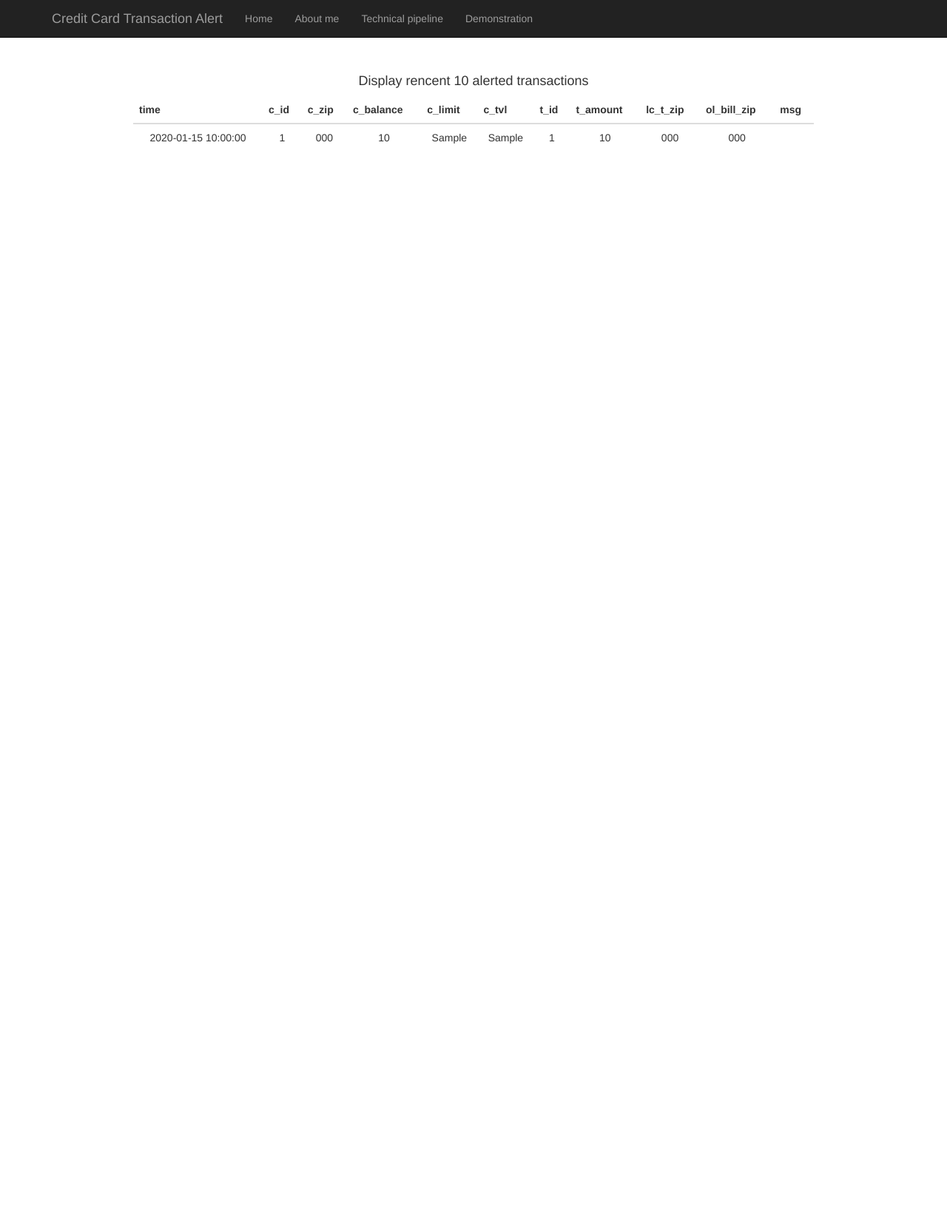
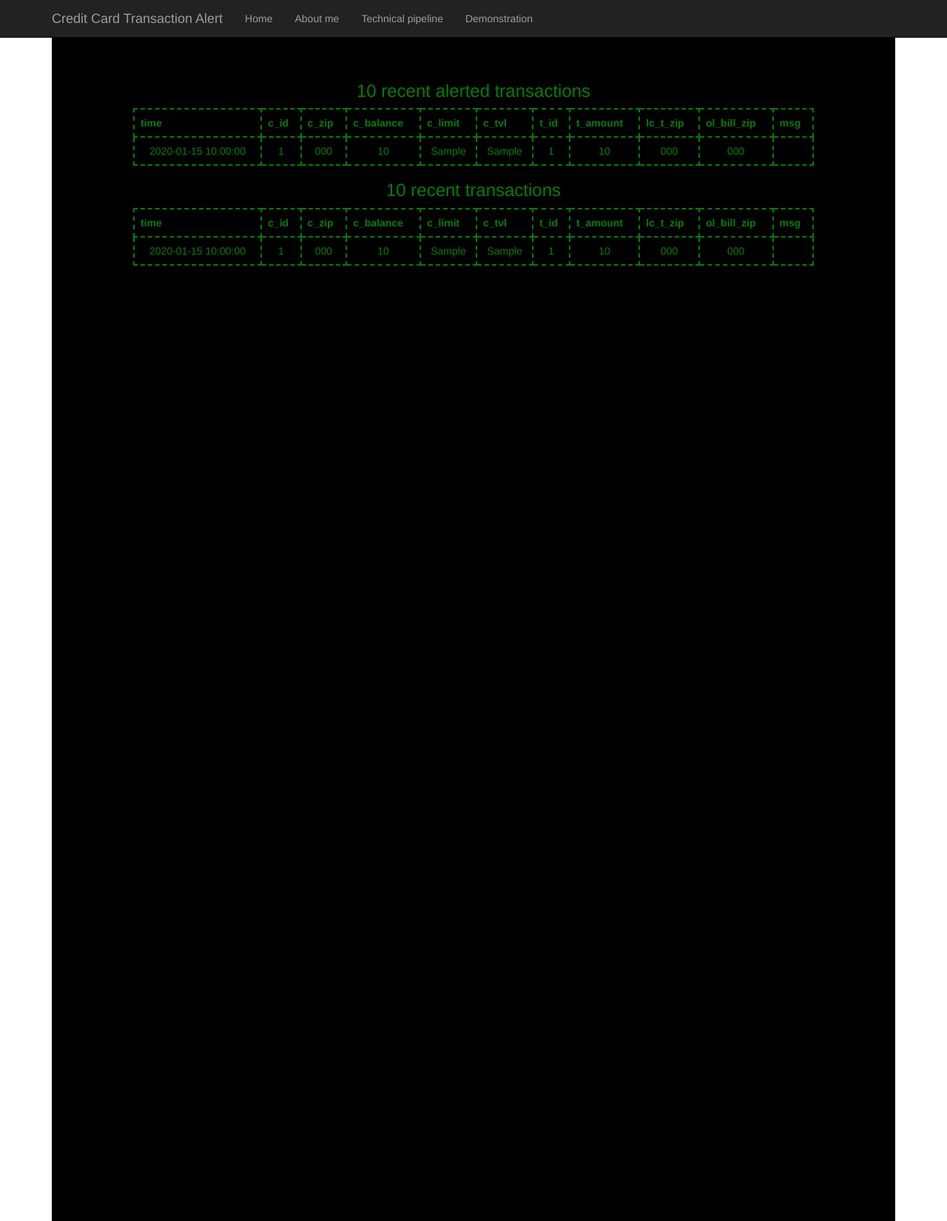
Before and after one commit to thefifth2002/creditcardalert, a Flask app: template src/flask/app/templates/demonstration.html in a window 1280 px wide. Shown: the whole page at 74% size. Before the commit the page ends 194 px from the top, so only its background shows below. Run offline with Flask 2, Linux system fonts and the light colour scheme; the template is opened without the code that fills it: most values are stand-ins (such as "Sample title", 1, 10 or a date in 2020); some libraries are stand-ins or nearby versions.

Commit message:
Update demonstration.html

```diff
--- a/src/flask/app/templates/demonstration.html
+++ b/src/flask/app/templates/demonstration.html
@@ -1,41 +1,75 @@
 {% extends "base.html" %} <!--this means that you are extending the base tempate -->
 {% block demonstration %} <!-- this is the name of the block below -->
 <div class="container">
-        <div class="starter-template">
-        <h4>Display rencent 10 alerted transactions</h4>
-        <!-- <button type="submit" value="Send" name="list results" class="btn btn-default id-submit">Display</button> -->
-          <div class="row" style="height:100vh;">
+        <div class="starter-template" style="background-color: black; color: green;height:200vh">
+          <div class="row" style="height:100vh">
                   <div class="col-md-10 col-md-offset-1">
-                      <table class="table">
-                        <thead>
+                      <table class="table" style="background-color: black;border:2px dashed green;">
+                        <h3>10 recent alerted transactions</h3>
+                        <thead >
                           <tr>
-                            <th>time</th>
-                            <th>c_id</th>
-                            <th>c_zip</th>
-                            <th>c_balance</th>
-                            <th>c_limit</th>
-                            <th>c_tvl</th>
-                            <th>t_id</th>
-                            <th>t_amount</th>
-                            <th>lc_t_zip</th>
-                            <th>ol_bill_zip</th>
-                            <th>msg</th>
+                            <th style="border:2px dashed green">time</th>
+                            <th style="border:2px dashed green">c_id</th>
+                            <th style="border:2px dashed green">c_zip</th>
+                            <th style="border:2px dashed green">c_balance</th>
+                            <th style="border:2px dashed green">c_limit</th>
+                            <th style="border:2px dashed green">c_tvl</th>
+                            <th style="border:2px dashed green">t_id</th>
+                            <th style="border:2px dashed green">t_amount</th>
+                            <th style="border:2px dashed green">lc_t_zip</th>
+                            <th style="border:2px dashed green">ol_bill_zip</th>
+                            <th style="border:2px dashed green">msg</th>
                           </tr>
                         </thead>
                         <tbody>
-                          {% for val in output %}
+                          {% for val in alerted_output %}
                           <tr>
-                            <td>{{val.time}}</td>
-                            <td>{{val.c_id}}</td>
-                            <td>{{val.c_zip}}</td>
-                            <td>{{val.c_balance}}</td>
-                            <td>{{val.c_limit}}</td>
-                            <td>{{val.c_tvl}}</td>
-                            <td>{{val.t_id}}</td>
-                            <td>{{val.t_amount}}</td>
-                            <td>{{val.lc_t_zip}}</td>
-                            <td>{{val.ol_bill_zip}}</td>
-                            <td>{{val.msg}}</td>
+                            <td style="border:2px dashed green">{{val.time}}</td>
+                            <td style="border:2px dashed green">{{val.c_id}}</td>
+                            <td style="border:2px dashed green">{{val.c_zip}}</td>
+                            <td style="border:2px dashed green">{{val.c_balance}}</td>
+                            <td style="border:2px dashed green">{{val.c_limit}}</td>
+                            <td style="border:2px dashed green">{{val.c_tvl}}</td>
+                            <td style="border:2px dashed green">{{val.t_id}}</td>
+                            <td style="border:2px dashed green">{{val.t_amount}}</td>
+                            <td style="border:2px dashed green">{{val.lc_t_zip}}</td>
+                            <td style="border:2px dashed green">{{val.ol_bill_zip}}</td>
+                            <td style="border:2px dashed green">{{val.msg}}</td>
+                          </tr>
+                          {% endfor %}
+                        </tbody>
+                      </table>
+                      <table class="table" style="background-color: black;border:2px dashed green;">
+                        <h3>10 recent transactions</h3>
+                        <thead >
+                          <tr>
+                            <th style="border:2px dashed green">time</th>
+                            <th style="border:2px dashed green">c_id</th>
+                            <th style="border:2px dashed green">c_zip</th>
+                            <th style="border:2px dashed green">c_balance</th>
+                            <th style="border:2px dashed green">c_limit</th>
+                            <th style="border:2px dashed green">c_tvl</th>
+                            <th style="border:2px dashed green">t_id</th>
+                            <th style="border:2px dashed green">t_amount</th>
+                            <th style="border:2px dashed green">lc_t_zip</th>
+                            <th style="border:2px dashed green">ol_bill_zip</th>
+                            <th style="border:2px dashed green">msg</th>
+                          </tr>
+                        </thead>
+                        <tbody>
+                          {% for val in all_output %}
+                          <tr>
+                            <td style="border:2px dashed green">{{val.time}}</td>
+                            <td style="border:2px dashed green">{{val.c_id}}</td>
+                            <td style="border:2px dashed green">{{val.c_zip}}</td>
+                            <td style="border:2px dashed green">{{val.c_balance}}</td>
+                            <td style="border:2px dashed green">{{val.c_limit}}</td>
+                            <td style="border:2px dashed green">{{val.c_tvl}}</td>
+                            <td style="border:2px dashed green">{{val.t_id}}</td>
+                            <td style="border:2px dashed green">{{val.t_amount}}</td>
+                            <td style="border:2px dashed green">{{val.lc_t_zip}}</td>
+                            <td style="border:2px dashed green">{{val.ol_bill_zip}}</td>
+                            <td style="border:2px dashed green">{{val.msg}}</td>
                           </tr>
                           {% endfor %}
                         </tbody>
```
